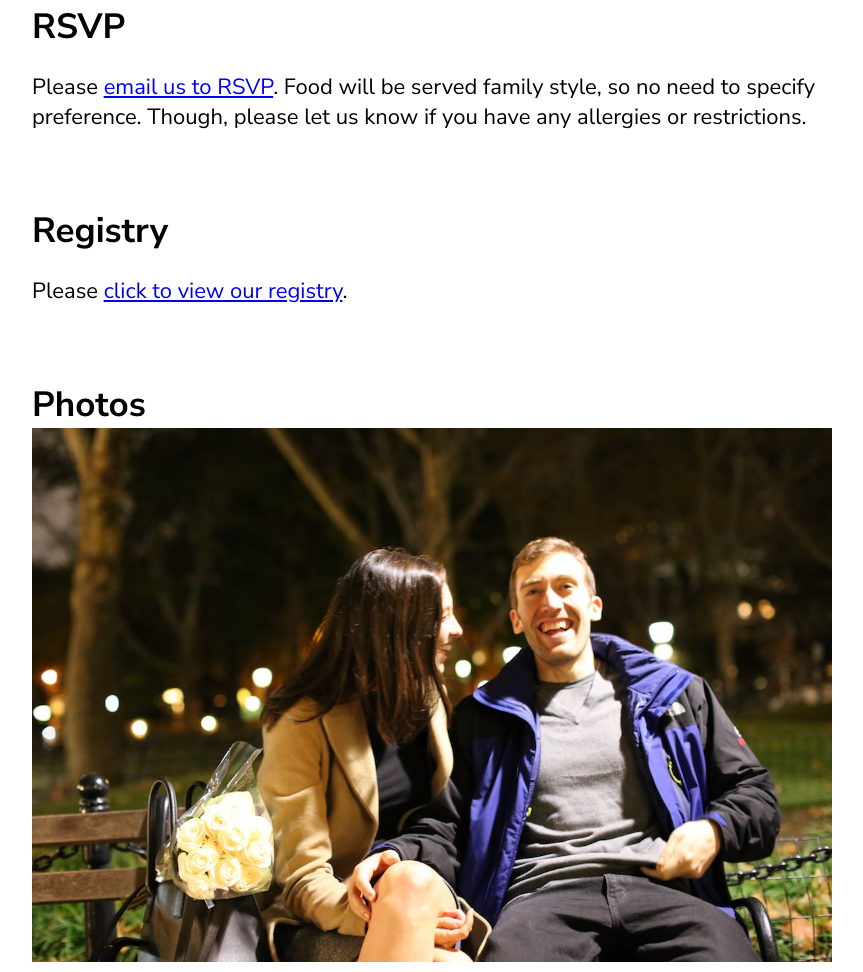
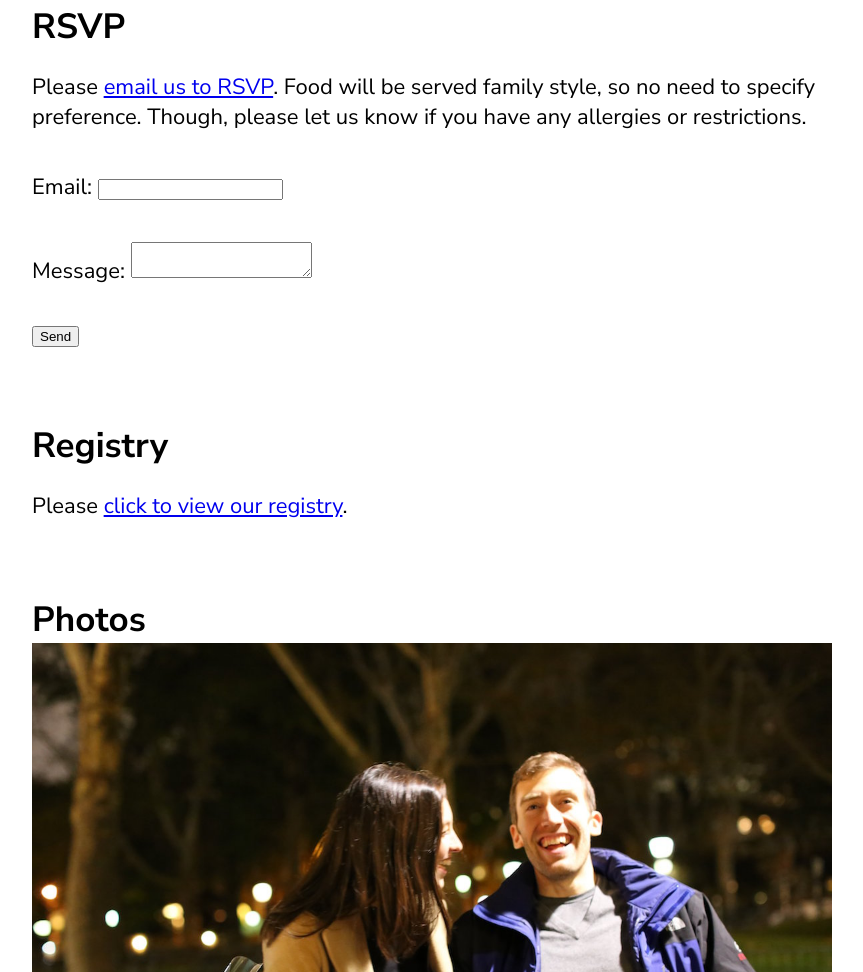
Before and after one commit to isTravis/travis-and-kate-site, a website: page src/index.html in a window 1280 px wide. Shown: the part 2281-3253 px from the top of the page, without its empty margins (208-1071 px from the left). Drawn offline with nearby package versions, Linux system fonts and the light colour scheme; files that its build step writes are made by us from their sources.

Commit message:
Add form

```diff
--- a/src/index.html
+++ b/src/index.html
@@ -76,6 +76,20 @@
 			<section>
 				<h2 id="rsvp">RSVP</h1>
 				<p>Please <a href="mailto:rsvp@travisandkate.com?subject=Wedding RSVP">email us to RSVP<a>. Food will be served family style, so no need to specify preference. Though, please let us know if you have any allergies or restrictions.</p>
+				<form name="contact" netlify-honeypot="bot-field" method="POST" netlify>
+				  <p class="hidden">
+				    <label>Don’t fill this out if you're human: <input name="bot-field"></label>
+				  </p>
+				  <p>
+				    <label>Email: <input type="text" name="name"></label>
+				  </p>
+				  <p>
+				    <label>Message: <textarea name="message"></textarea></label>
+				  </p>
+				  <p>
+				    <button type=”submit”>Send</button>
+				  </p>
+				</form>
 			</section>
 			<section>
 				<h2 id="registry">Registry</h1>
--- a/src/style.scss
+++ b/src/style.scss
@@ -25,7 +25,9 @@ header {
 		font-size: 20px;
 	}
 }
-
+.hidden {
+	display: none;
+}
 nav {
 	ul {
 		list-style: none;
```
